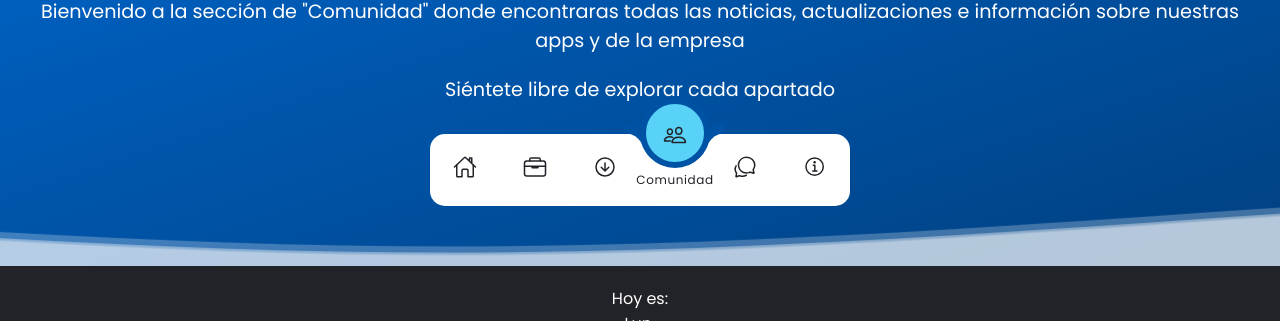
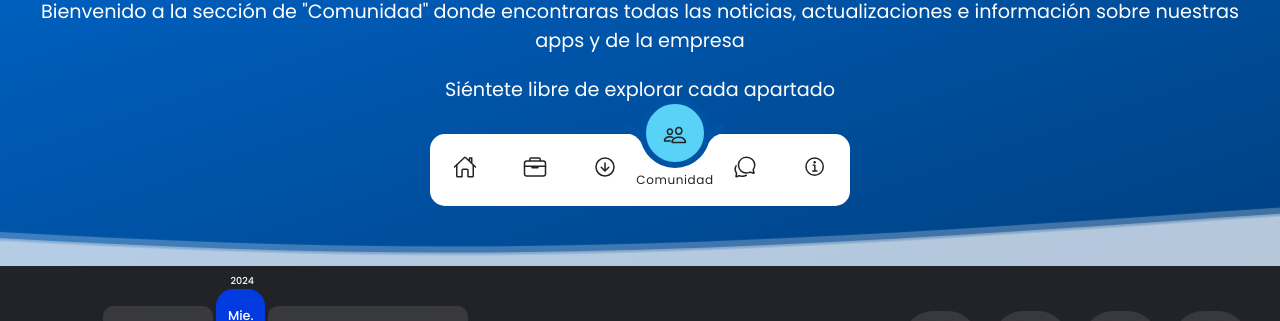
Before and after one commit to HBStudiosOficial14/hbstudios, a plain HTML site: page comunidad.html in a window 1280 px wide. Shown: the part 165-486 px from the top of the page. Drawn offline with nearby package versions, Linux system fonts and the light colour scheme.

Commit message:
Update comunidad.html

```diff
--- a/comunidad.html
+++ b/comunidad.html
@@ -3,6 +3,7 @@
     <head>
         <title>HBStudios - Descargar</title>
         <link rel="stylesheet" type="text/css" href="comunidad.css">
+        <link rel="stylesheet" type="text/css" href="hora_fecha.css">
         <link rel="stylesheet" href="https://cdnjs.cloudflare.com/ajax/libs/animate.css/4.1.1/animate.min.css"/>
     </head>
     <body>
```
